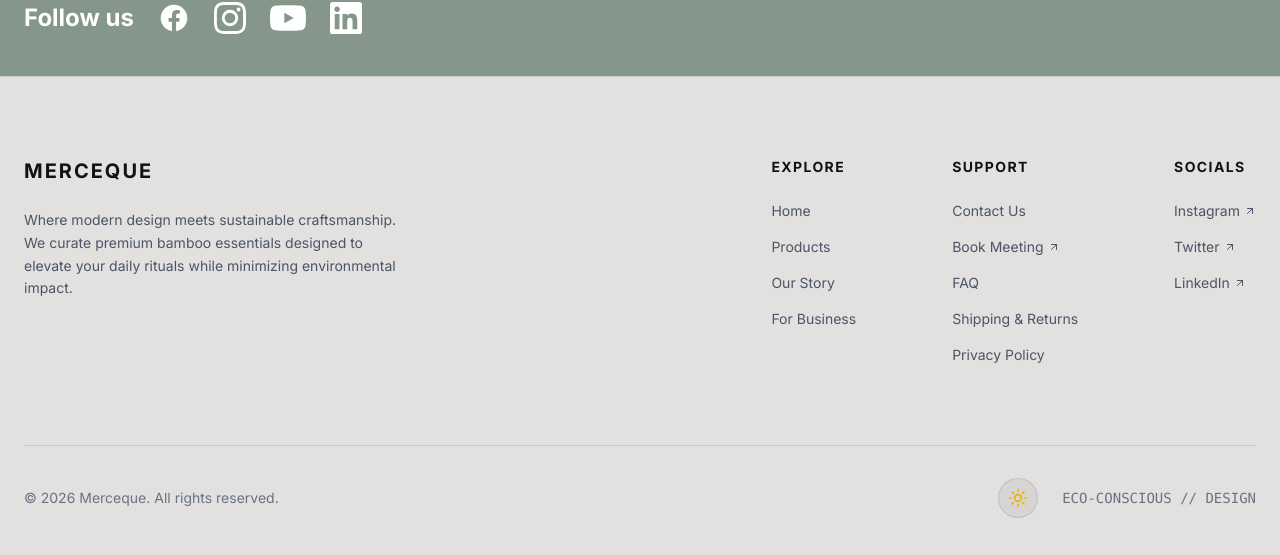
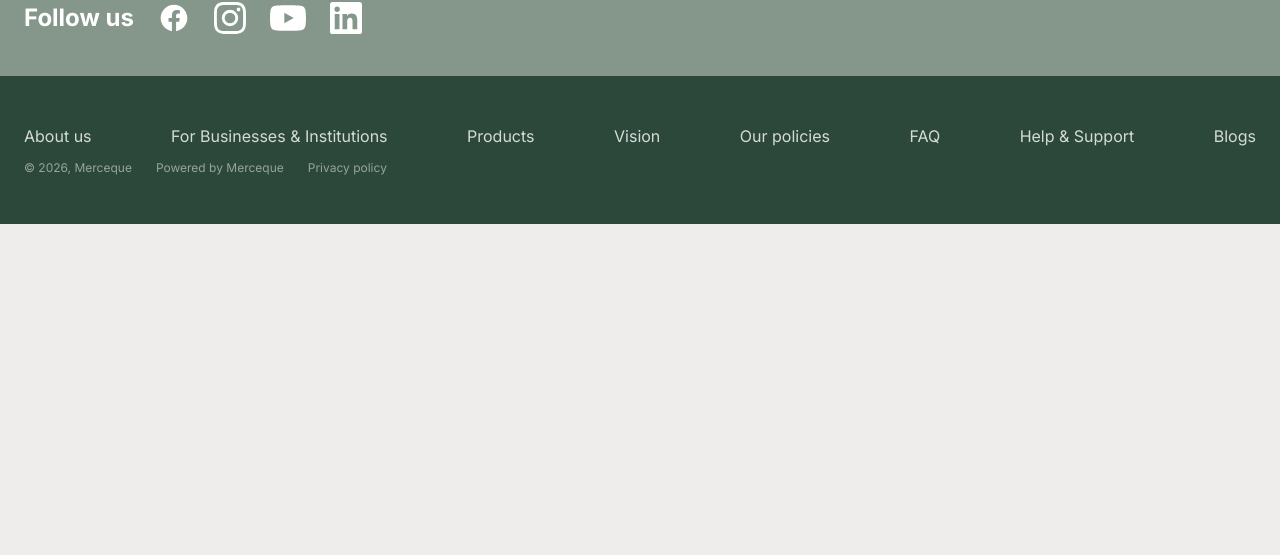
Before and after one commit to divyanshu15/merceque, a Next.js app: page / in a window 1280 px wide. Shown: the part 3122-3677 px from the top of the page. After the commit the page ends 3346 px from the top, so only its background shows below. Built offline with nearby package versions, Linux system fonts and the light colour scheme.

Commit message:
footer changed

```diff
--- a/src/components/Footer.tsx
+++ b/src/components/Footer.tsx
@@ -1,136 +1,72 @@
 import React from "react";
 import Link from "next/link";
-import Image from "next/image";
-import { ArrowUpRight } from "lucide-react";
-import { ThemeToggle } from "./ThemeToggle";
 
 export function Footer() {
   return (
-    <footer className="bg-black/5 dark:bg-[#0a0a0a] border-t border-black/10 dark:border-white/10 pt-20 pb-10 px-6">
-      <div className="max-w-7xl mx-auto flex flex-col md:flex-row justify-between items-start gap-12 md:gap-24">
-        {/* Brand Column */}
-        <div className="flex flex-col gap-6 md:w-1/3">
-          <Link href="/" className="flex items-center gap-3 group w-fit">
-            <span className="text-xl font-bold tracking-widest uppercase text-foreground">
-              MERCEQUE
-            </span>
+    <footer className="w-full bg-[#2B483B] px-6 py-12">
+      <div className="max-w-7xl mx-auto flex flex-col gap-3">
+        {/* Nav links row */}
+        <div className="flex flex-wrap items-center justify-between gap-y-2">
+          <Link
+            href="/about-us"
+            className="text-white/80 text-md hover:text-white transition-colors"
+          >
+            About us
           </Link>
-          <p className="text-gray-600 dark:text-gray-400 text-sm leading-relaxed">
-            Where modern design meets sustainable craftsmanship. We curate
-            premium bamboo essentials designed to elevate your daily rituals
-            while minimizing environmental impact.
-          </p>
-        </div>
-
-        {/* Links Columns */}
-        <div className="flex flex-wrap md:flex-nowrap gap-12 md:gap-24 w-full md:w-2/3 justify-start md:justify-end">
-          <div className="flex flex-col gap-4">
-            <h4 className="font-bold uppercase tracking-widest text-foreground text-sm mb-2">
-              Explore
-            </h4>
           <Link
-              href="/"
-              className="text-gray-600 dark:text-gray-400 hover:underline underline-offset-4 transition-all text-sm"
+            href="/for-businesses"
+            className="text-white/80 text-md hover:text-white transition-colors"
           >
-              Home
+            For Businesses &amp; Institutions
           </Link>
           <Link
             href="/our-products"
-              className="text-gray-600 dark:text-gray-400 hover:underline underline-offset-4 transition-all text-sm"
+            className="text-white/80 text-md hover:text-white transition-colors"
           >
             Products
           </Link>
           <Link
-              href="/about-us"
-              className="text-gray-600 dark:text-gray-400 hover:underline underline-offset-4 transition-all text-sm"
+            href="/about-us#vision"
+            className="text-white/80 text-md hover:text-white transition-colors"
           >
-              Our Story
+            Vision
           </Link>
           <Link
-              href="/for-businesses"
-              className="text-gray-600 dark:text-gray-400 hover:underline underline-offset-4 transition-all text-sm"
+            href="/privacy-policy"
+            className="text-white/80 text-md hover:text-white transition-colors"
           >
-              For Business
+            Our policies
           </Link>
-          </div>
-
-          <div className="flex flex-col gap-4">
-            <h4 className="font-bold uppercase tracking-widest text-foreground text-sm mb-2">
-              Support
-            </h4>
-            <Link
-              href="/contact"
-              className="text-gray-600 dark:text-gray-400 hover:underline underline-offset-4 transition-all text-sm"
-            >
-              Contact Us
-            </Link>
-            <a
-              href="https://cal.com/divyanshu-singh-xzmqzh"
-              target="_blank"
-              rel="noopener noreferrer"
-              className="text-gray-600 dark:text-gray-400 hover:underline underline-offset-4 transition-all text-sm flex items-center gap-1 group"
-            >
-              Book Meeting
-              <ArrowUpRight className="w-3 h-3 group-hover:translate-x-0.5 group-hover:-translate-y-0.5 transition-transform" />
-            </a>
           <Link
             href="/contact#faq"
-              className="text-gray-600 dark:text-gray-400 hover:underline underline-offset-4 transition-all text-sm"
+            className="text-white/80 text-md hover:text-white transition-colors"
           >
             FAQ
           </Link>
           <Link
-              href="/shipping-and-returns"
-              className="text-gray-600 dark:text-gray-400 hover:underline underline-offset-4 transition-all text-sm"
+            href="/contact"
+            className="text-white/80 text-md hover:text-white transition-colors"
           >
-              Shipping & Returns
+            Help &amp; Support
           </Link>
           <Link
-              href="/privacy-policy"
-              className="text-gray-600 dark:text-gray-400 hover:underline underline-offset-4 transition-all text-sm"
+            href="#"
+            className="text-white/80 text-md hover:text-white transition-colors"
           >
-              Privacy Policy
+            Blogs
           </Link>
         </div>
 
-          <div className="flex flex-col gap-4">
-            <h4 className="font-bold uppercase tracking-widest text-foreground text-sm mb-2">
-              Socials
-            </h4>
+        {/* Bottom row */}
+        <div className="flex flex-wrap items-center gap-x-6 gap-y-1 text-white/50 text-xs">
+          <span>© {new Date().getFullYear()}, Merceque</span>
+          <span>Powered by Merceque</span>
           <Link
-              href="#"
-              className="flex items-center gap-1 text-gray-600 dark:text-gray-400 hover:underline underline-offset-4 transition-all text-sm group"
+            href="/privacy-policy"
+            className="hover:text-white/80 transition-colors"
           >
-              Instagram{" "}
-              <ArrowUpRight className="w-3 h-3 group-hover:translate-x-0.5 group-hover:-translate-y-0.5 transition-transform" />
+            Privacy policy
           </Link>
-            <Link
-              href="#"
-              className="flex items-center gap-1 text-gray-600 dark:text-gray-400 hover:underline underline-offset-4 transition-all text-sm group"
-            >
-              Twitter{" "}
-              <ArrowUpRight className="w-3 h-3 group-hover:translate-x-0.5 group-hover:-translate-y-0.5 transition-transform" />
-            </Link>
-            <Link
-              href="#"
-              className="flex items-center gap-1 text-gray-600 dark:text-gray-400 hover:underline underline-offset-4 transition-all text-sm group"
-            >
-              LinkedIn{" "}
-              <ArrowUpRight className="w-3 h-3 group-hover:translate-x-0.5 group-hover:-translate-y-0.5 transition-transform" />
-            </Link>
-          </div>
-        </div>
-      </div>
-
-      <div className="max-w-7xl mx-auto mt-20 pt-8 border-t border-black/10 dark:border-white/10 flex flex-col md:flex-row items-center justify-between gap-4">
-        <p className="text-sm text-gray-500">
-          © {new Date().getFullYear()} Merceque. All rights reserved.
-        </p>
-        <div className="flex items-center gap-6">
-          <ThemeToggle />
-          <p className="text-sm text-gray-500 font-mono hidden md:block">
-            ECO-CONSCIOUS // DESIGN
-          </p>
         </div>
       </div>
     </footer>
```
Lines whose indentation alone changed are shown as unchanged.
